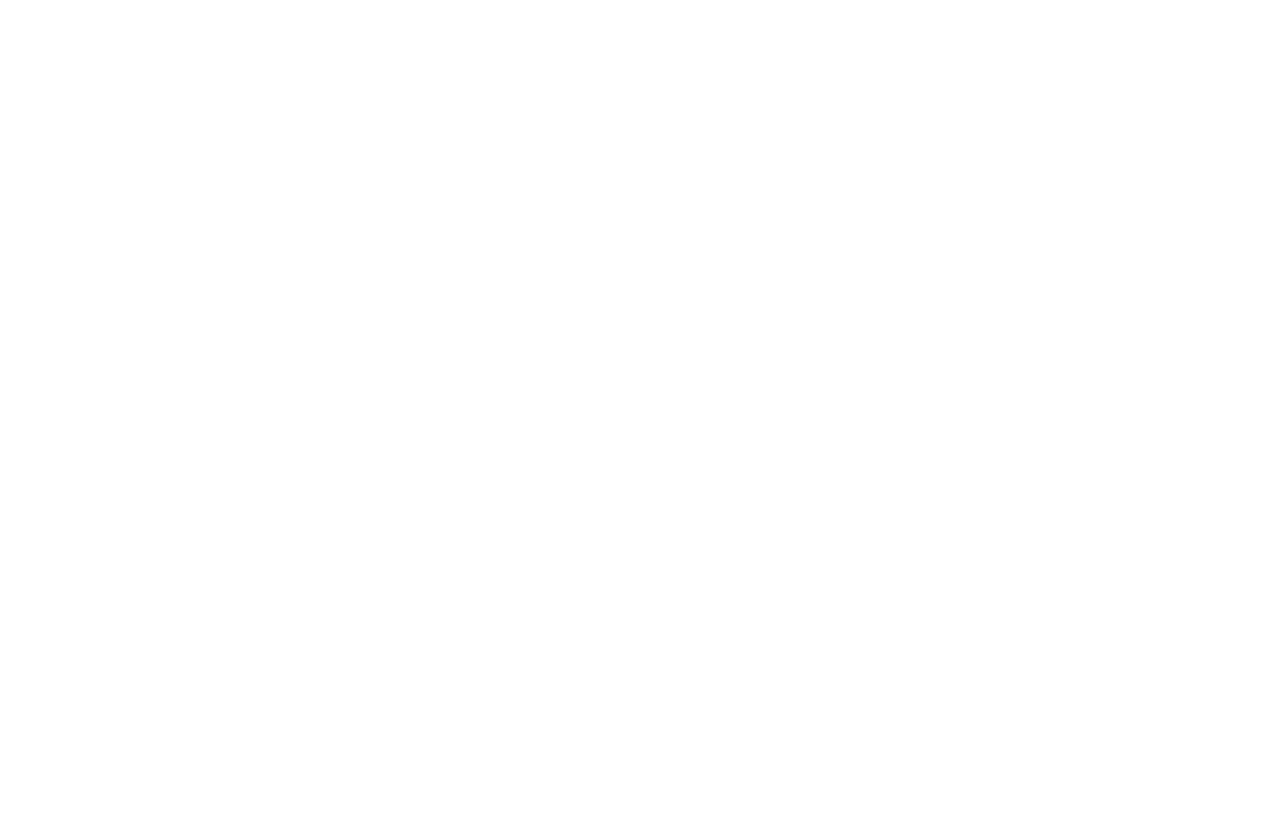
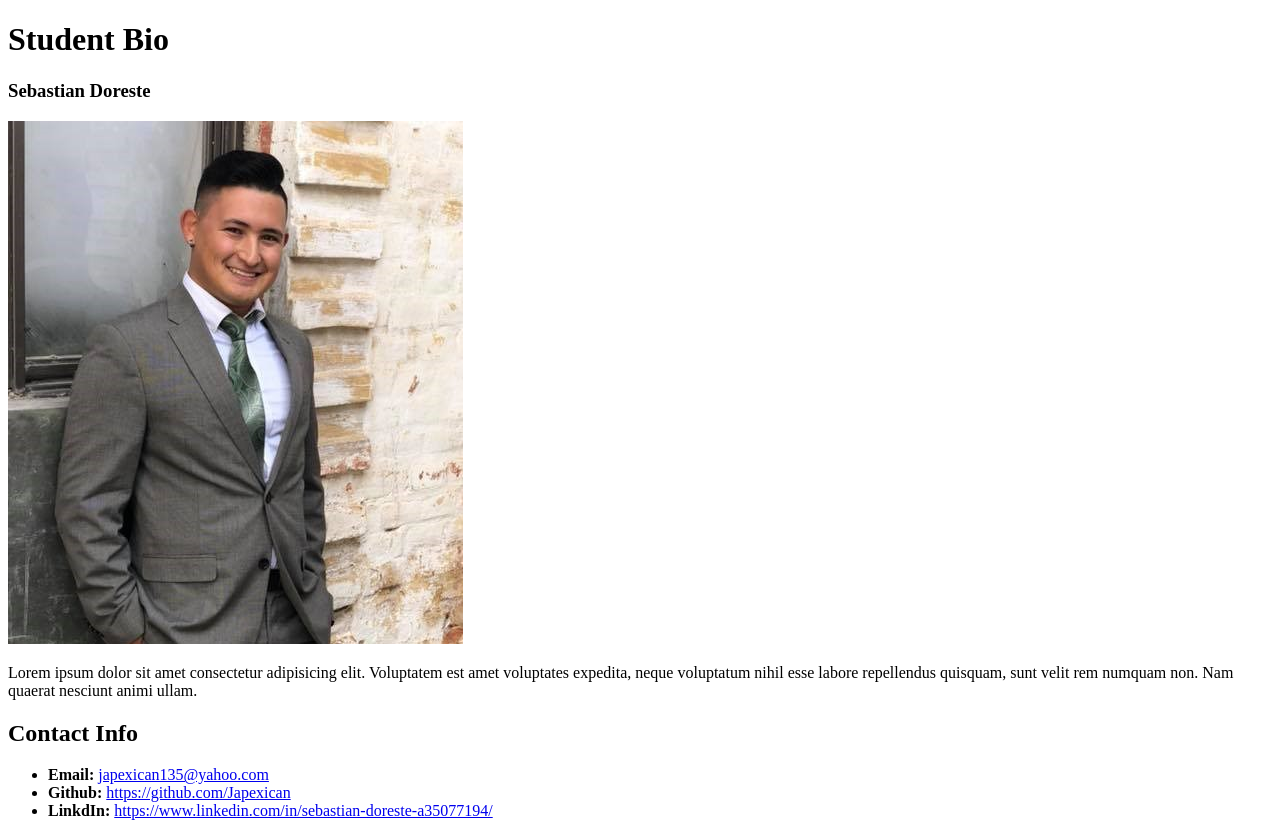
Before and after one commit to Japexican/Portfolio, a plain HTML site: page index.html in a window 1280 px wide. Before the commit the page ends 800 px from the top, so only its background shows below. Drawn offline with Linux system fonts and the light colour scheme.

Commit message:
backgroung files added to img folder

```diff
--- a/index.html
+++ b/index.html
@@ -6,8 +6,58 @@
     <meta name="viewport" content="width=device-width, initial-scale=1.0">
     <link rel="stylesheet" href="assets/style.css">
     <title>Sebastian Doreste's Portfolio</title>
-</head>
-<body>
-
-</body>
+    <body>
+        <header>
+            <h1>Student Bio</h1>
+        </header>
+        <main>
+            <!-- bio -->
+            <div class="container">
+                <section id="main-bio">
+                    <h3>Sebastian Doreste</h3>
+                    <img
+                        id="bio-image"
+                        src="./assets/images/Profile-picture.jpg"
+                        alt="profile picture"
+                    />
+                    <p>
+                        Lorem ipsum dolor sit amet consectetur adipisicing elit.
+                        Voluptatem est amet voluptates expedita, neque
+                        voluptatum nihil esse labore repellendus quisquam, sunt
+                        velit rem numquam non. Nam quaerat nesciunt animi ullam.
+                    </p>
+                </section>
+                <!-- contact info -->
+                <section id="contact-info">
+                    <h2>Contact Info</h2>
+                    <ul>
+                        <li>
+                            <strong> Email: </strong>
+                            <a href="mailto:japexican135@yahoo.com">
+                                japexican135@yahoo.com</a
+                            >
+                        </li>
+                        <li>
+                            <strong> Github: </strong>
+                            <a
+                                href="https://github.com/Japexican"
+                                target="blank"
+                            >
+                                https://github.com/Japexican</a
+                            >
+                        </li>
+                        <li>
+                            <strong> LinkdIn: </strong>
+                            <a
+                                href="https://www.linkedin.com/in/sebastian-doreste-a35077194/"
+                                target="blank"
+                            >
+                                https://www.linkedin.com/in/sebastian-doreste-a35077194/</a
+                            >
+                        </li>
+                    </ul>
+                </section>
+            </div>
+        </main>
+    </body>
 </html>
```
Also changed, not shown: assets/images/Profile-picture.jpg (added), assets/images/bio-background.jpg (added), assets/images/portfolio-background.jpg (added).
